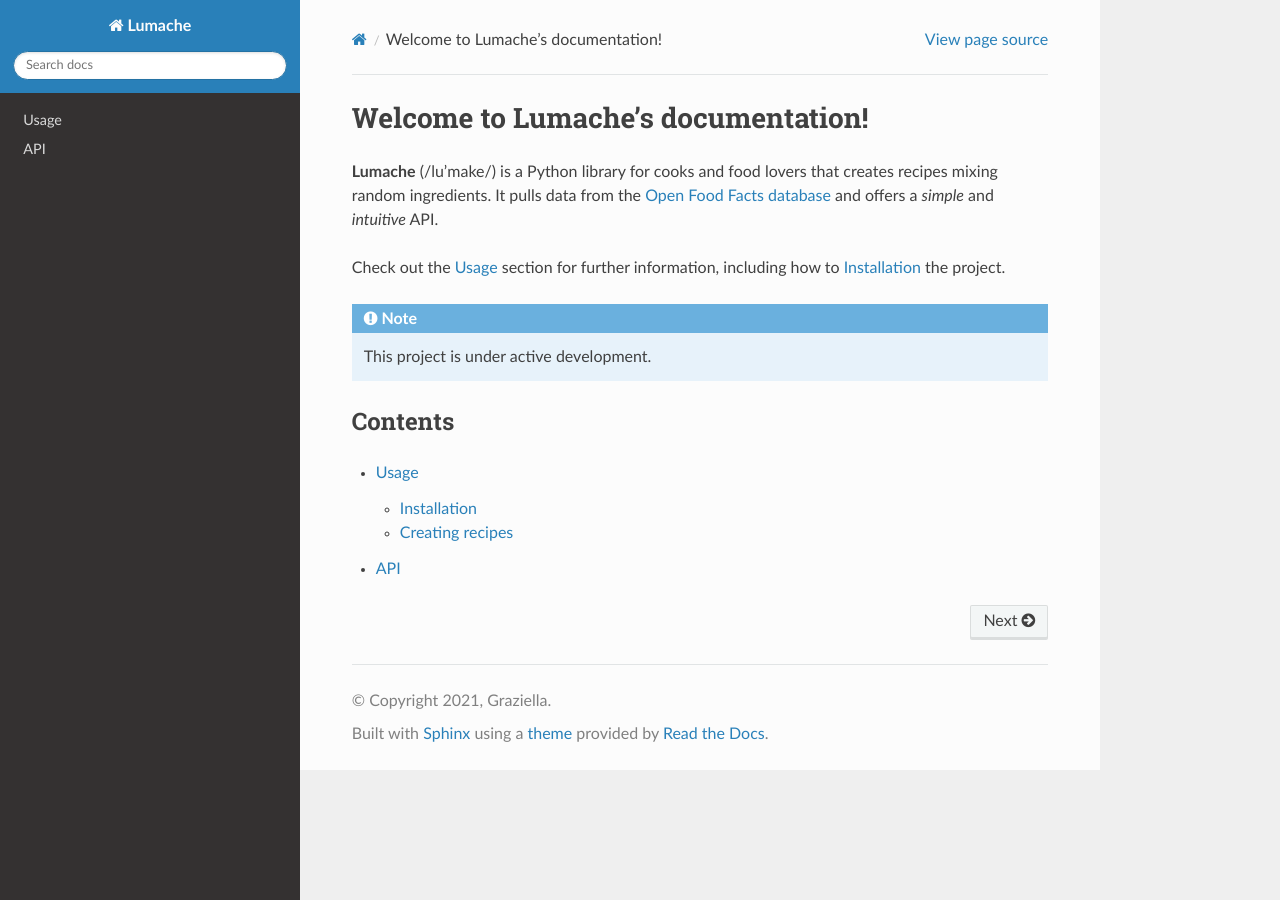
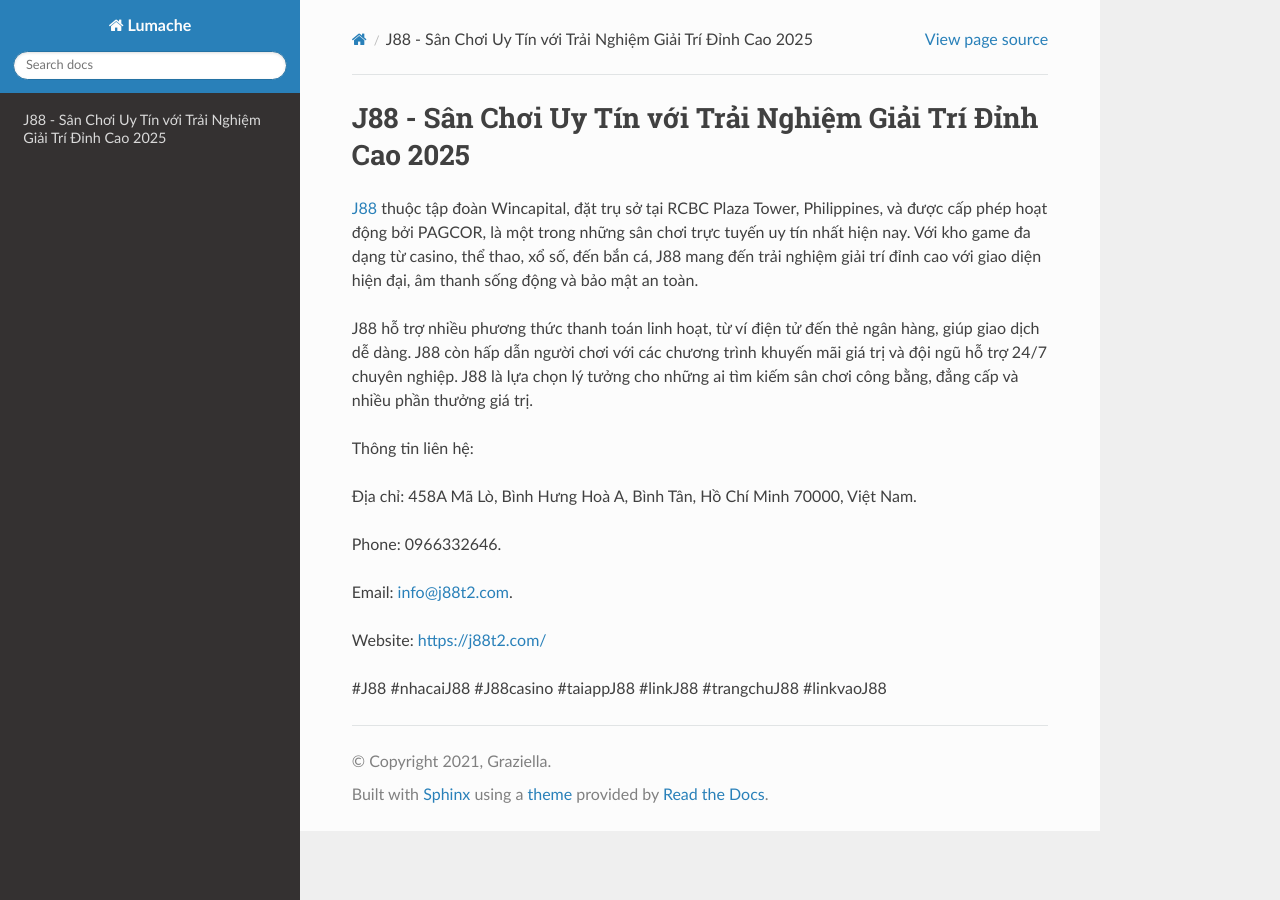
Before and after one commit to syvan0897/j88t2com, a Sphinx documentation site: the page built from docs/source/index.rst, in a window 1280 px wide. Built offline with Sphinx 7.4.7 and the Read the Docs theme 3.1.0, drawn with Linux system fonts in a browser that asks for light colours.

Commit message:
Update index.rst

```diff
--- a/docs/source/index.rst
+++ b/docs/source/index.rst
@@ -1,22 +1,18 @@
-Welcome to Lumache's documentation!
+J88 - Sân Chơi Uy Tín với Trải Nghiệm Giải Trí Đỉnh Cao 2025
 ===================================
 
-**Lumache** (/lu'make/) is a Python library for cooks and food lovers
-that creates recipes mixing random ingredients.
-It pulls data from the `Open Food Facts database <https://world.openfoodfacts.org/>`_
-and offers a *simple* and *intuitive* API.
+`J88 <https://j88t2.com/>`_ thuộc tập đoàn Wincapital, đặt trụ sở tại RCBC Plaza Tower, Philippines, và được cấp phép hoạt động bởi PAGCOR, là một trong những sân chơi trực tuyến uy tín nhất hiện nay. Với kho game đa dạng từ casino, thể thao, xổ số, đến bắn cá, J88 mang đến trải nghiệm giải trí đỉnh cao với giao diện hiện đại, âm thanh sống động và bảo mật an toàn.
 
-Check out the :doc:`usage` section for further information, including
-how to :ref:`installation` the project.
+J88 hỗ trợ nhiều phương thức thanh toán linh hoạt, từ ví điện tử đến thẻ ngân hàng, giúp giao dịch dễ dàng. J88 còn hấp dẫn người chơi với các chương trình khuyến mãi giá trị và đội ngũ hỗ trợ 24/7 chuyên nghiệp. J88 là lựa chọn lý tưởng cho những ai tìm kiếm sân chơi công bằng, đẳng cấp và nhiều phần thưởng giá trị.
 
-.. note::
+Thông tin liên hệ:
 
-   This project is under active development.
+Địa chỉ: 458A Mã Lò, Bình Hưng Hoà A, Bình Tân, Hồ Chí Minh 70000, Việt Nam.
 
-Contents
---------
+Phone: 0966332646.
 
-.. toctree::
+Email: info@j88t2.com.
 
-   usage
-   api
+Website: https://j88t2.com/
+
+#J88 #nhacaiJ88 #J88casino #taiappJ88 #linkJ88 #trangchuJ88 #linkvaoJ88
```
